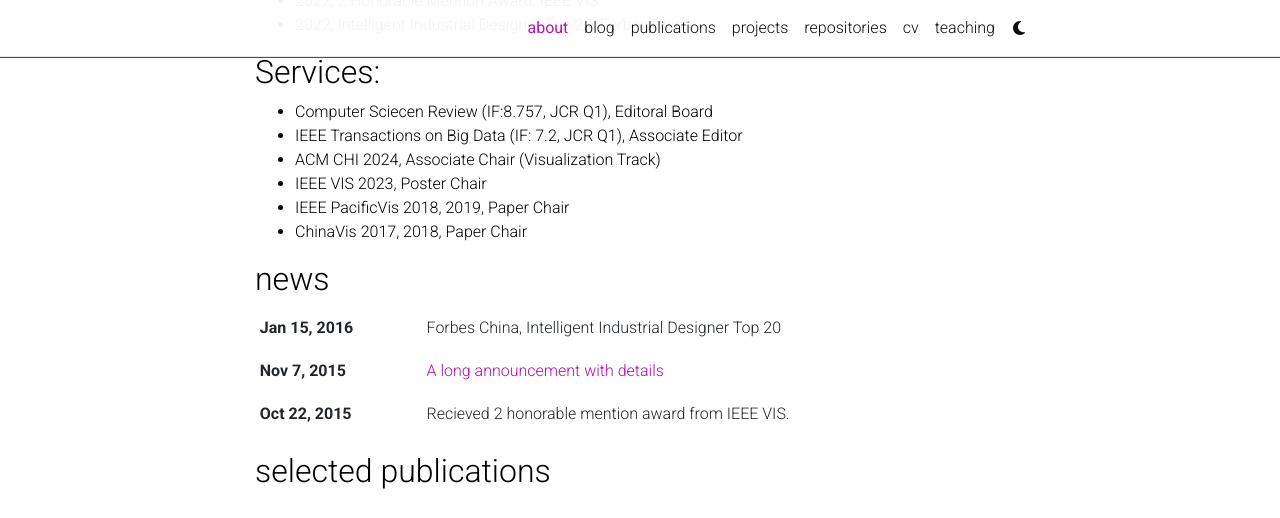
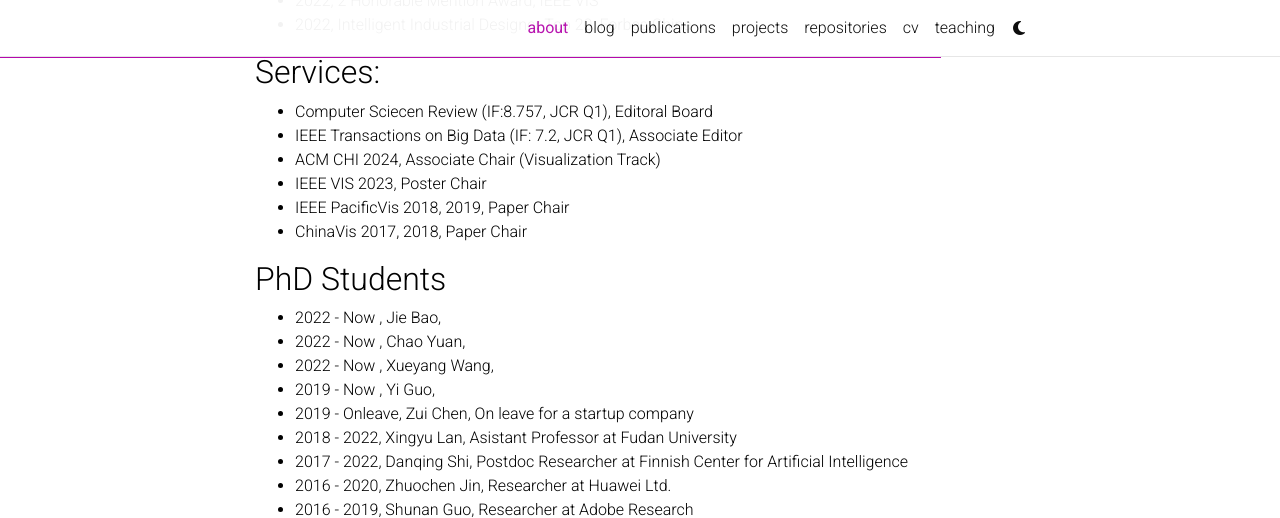
Before and after one commit to nancao/nancao.github.io, a Jekyll site: the page built from _pages/about.md, in a window 1280 px wide and 900 px high, scrolled down 514 px, cut to the strip 0-518 px from the top of the window. Built offline with Jekyll 4.4.1, drawn with Linux system fonts in a browser that asks for light colours; full-size pictures stand in for the smaller copies a plugin makes; comment, search, counter and statistics services are not loaded; a style sheet for code colours, icons or effects is not loaded.

Commit message:
update profile

```diff
--- a/_pages/about.md
+++ b/_pages/about.md
@@ -29,3 +29,14 @@
 - IEEE VIS 2023, Poster Chair
 - IEEE PacificVis 2018, 2019, Paper Chair
 - ChinaVis 2017, 2018, Paper Chair
+
+## PhD Students
+- 2022 - Now , Jie Bao,
+- 2022 - Now , Chao Yuan,
+- 2022 - Now , Xueyang Wang,
+- 2019 - Now , Yi Guo,
+- 2019 - Onleave, Zui Chen, On leave for a startup company
+- 2018 - 2022, Xingyu Lan, Asistant Professor at Fudan University
+- 2017 - 2022, Danqing Shi, Postdoc Researcher at Finnish Center for Artificial Intelligence
+- 2016 - 2020, Zhuochen Jin, Researcher at Huawei Ltd.
+- 2016 - 2019, Shunan Guo, Researcher at Adobe Research
```
